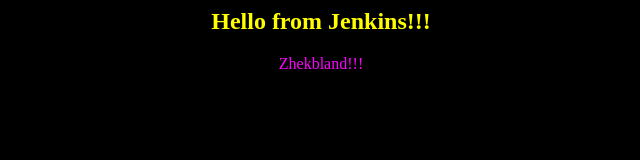
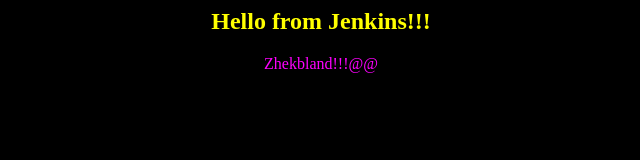
Before and after one commit to Zhekbland/app-php, a plain HTML site: page index.html in a window 1280 px wide. Shown: the full height of the page, 319-959 px from the left. Drawn offline with Linux system fonts and the light colour scheme.

Commit message:
Version 4

```diff
--- a/index.html
+++ b/index.html
@@ -2,7 +2,7 @@
 <body bgcolor=black>
 <center>
 <h2><font color=yellow>Hello from Jenkins!!!</font></h2>
-<font color=magenta>Zhekbland!!!</font>
+<font color=magenta>Zhekbland!!!@@</font>
 </center>
 </body>
 </html>
```
